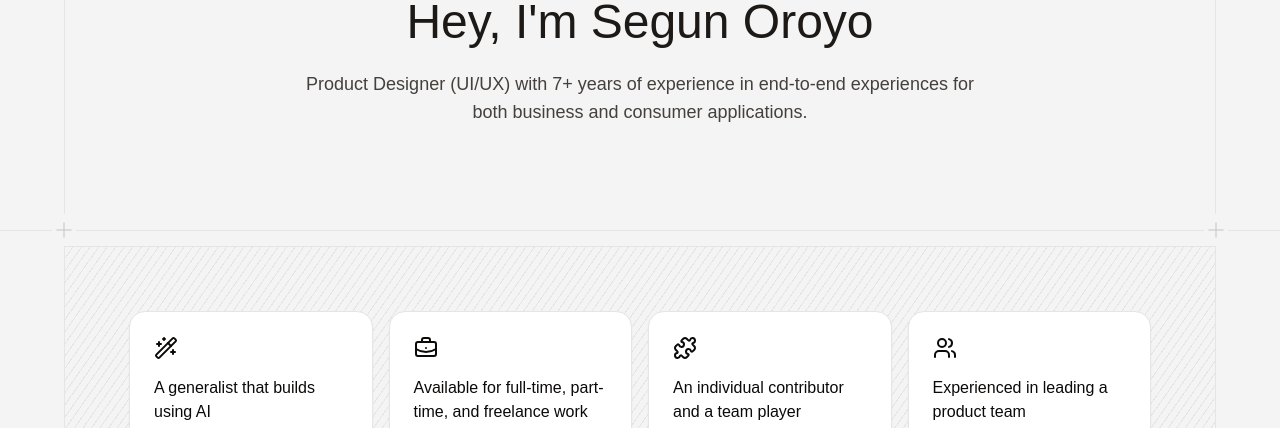
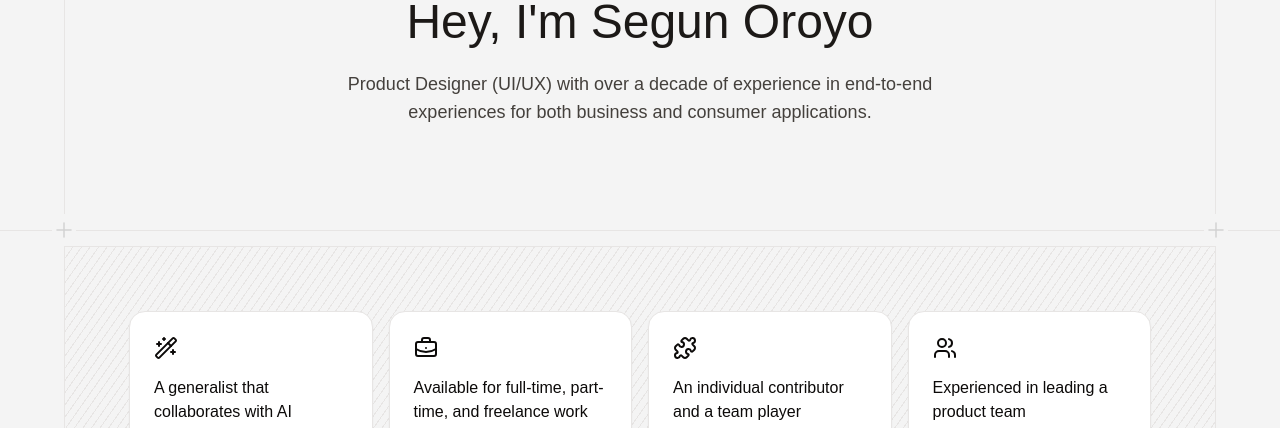
Before and after one commit to shezvar/index, a Next.js app: page / in a window 1280 px wide. Shown: the part 372-800 px from the top of the page. Built offline with nearby package versions, Linux system fonts and the light colour scheme.

Commit message:
updated intro

```diff
--- a/src/app/page.tsx
+++ b/src/app/page.tsx
@@ -90,7 +90,7 @@ export default function Home() {
               Hey, I&apos;m Segun Oroyo
             </h2>
             <p className="text-stone-700 text-lg mt-6">
-              Product Designer (UI/UX) with 7+ years of experience in end-to-end
+              Product Designer (UI/UX) with over a decade of experience in end-to-end
               experiences for both business and consumer applications.
             </p>
           </div>
@@ -110,7 +110,7 @@ export default function Home() {
               <div className="flex flex-col w-full">
                 <WandSparkles className="size-6 mb-4" />
                 <span className="text-base">
-                  A generalist that builds using AI
+                  A generalist that collaborates with AI
                 </span>
               </div>
             </Card>
```
